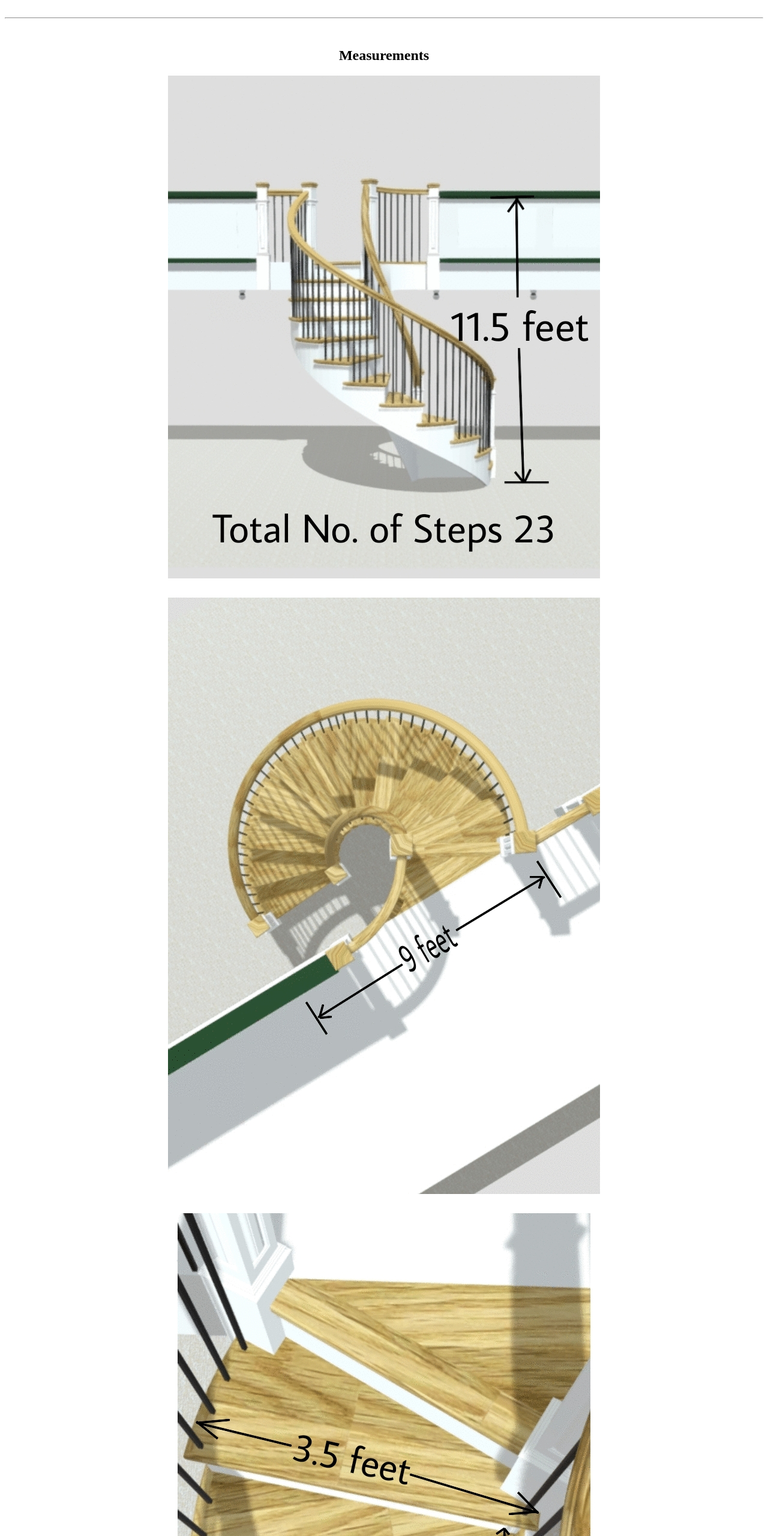
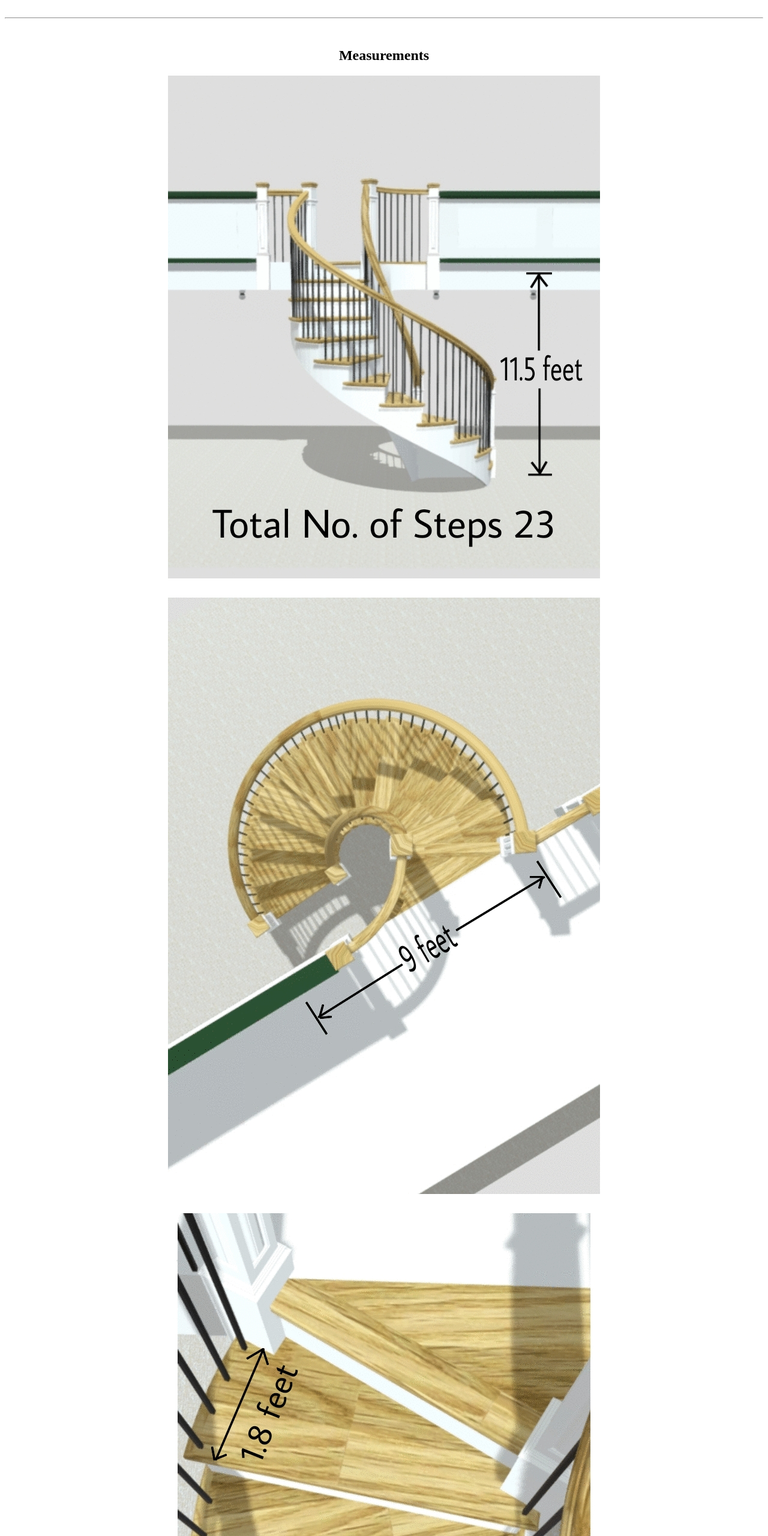
Before and after one commit to VVJS-22/royal-spiral3D, a plain HTML site: page index.html in a window 1280 px wide. Shown: the part 1440-4000 px from the top of the page at 60% size. Drawn offline with Linux system fonts and the light colour scheme; grey boxes are pictures that could not be loaded.

Commit message:
measurement correction

```diff
--- a/index.html
+++ b/index.html
@@ -66,9 +66,9 @@
     </div> <hr />
     <h2>Measurements</h2>
     <div class="measurements">
-        <img src="./total_height.jpg" alt="Total Height">
+        <img src="./total_crction.jpg" alt="Total Height">
         <img src="./round_dia.jpg" alt="Round Dia">
-        <img src="./step_size.jpg" alt="Step Size">
+        <img src="./step_size_crction.jpg" alt="Step Size">
         <img src="./step_gap.jpg" alt="Step Gap">
     </div>
     <div id="me">
```
Also changed, not shown: step_size_crction.jpg (added), total_crction.jpg (added).
